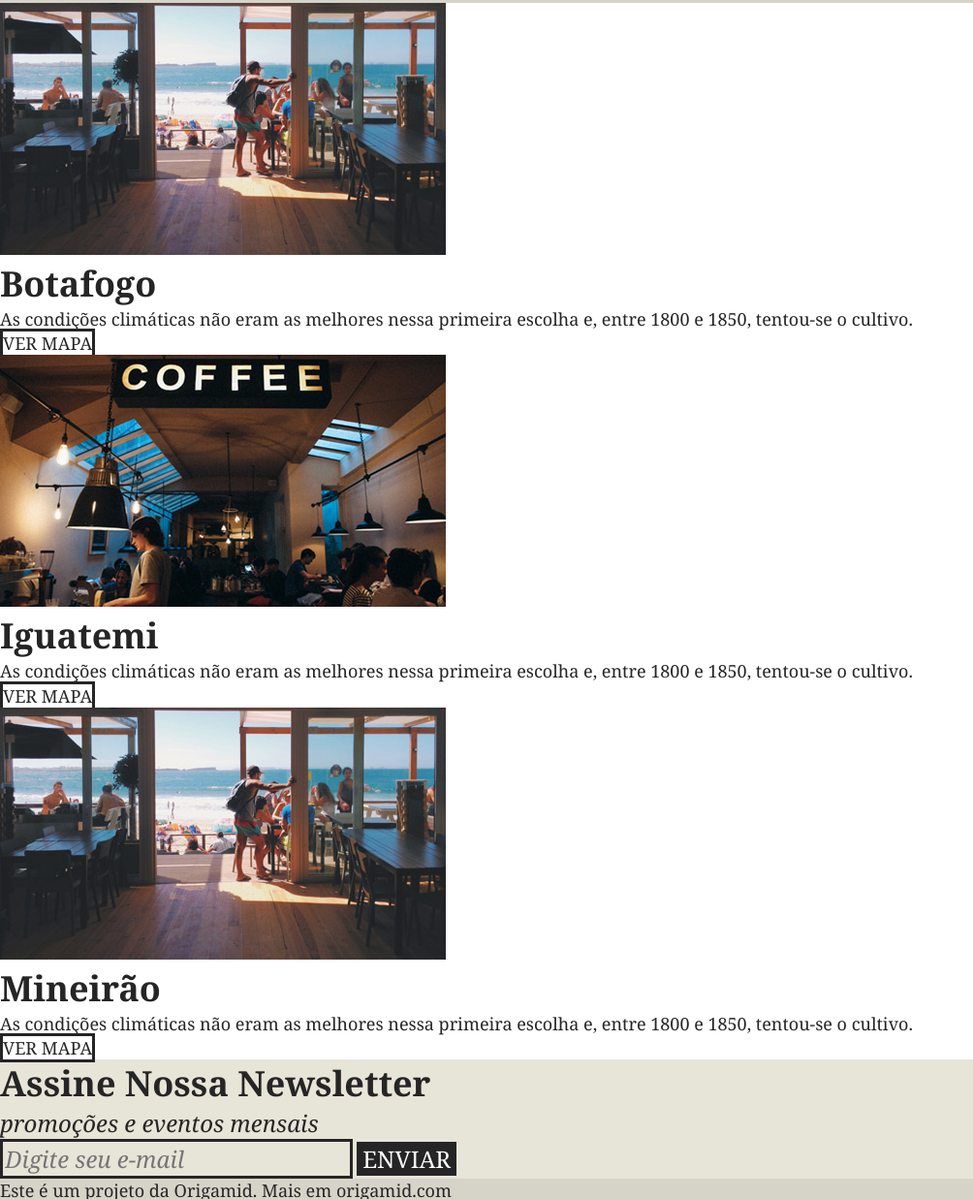
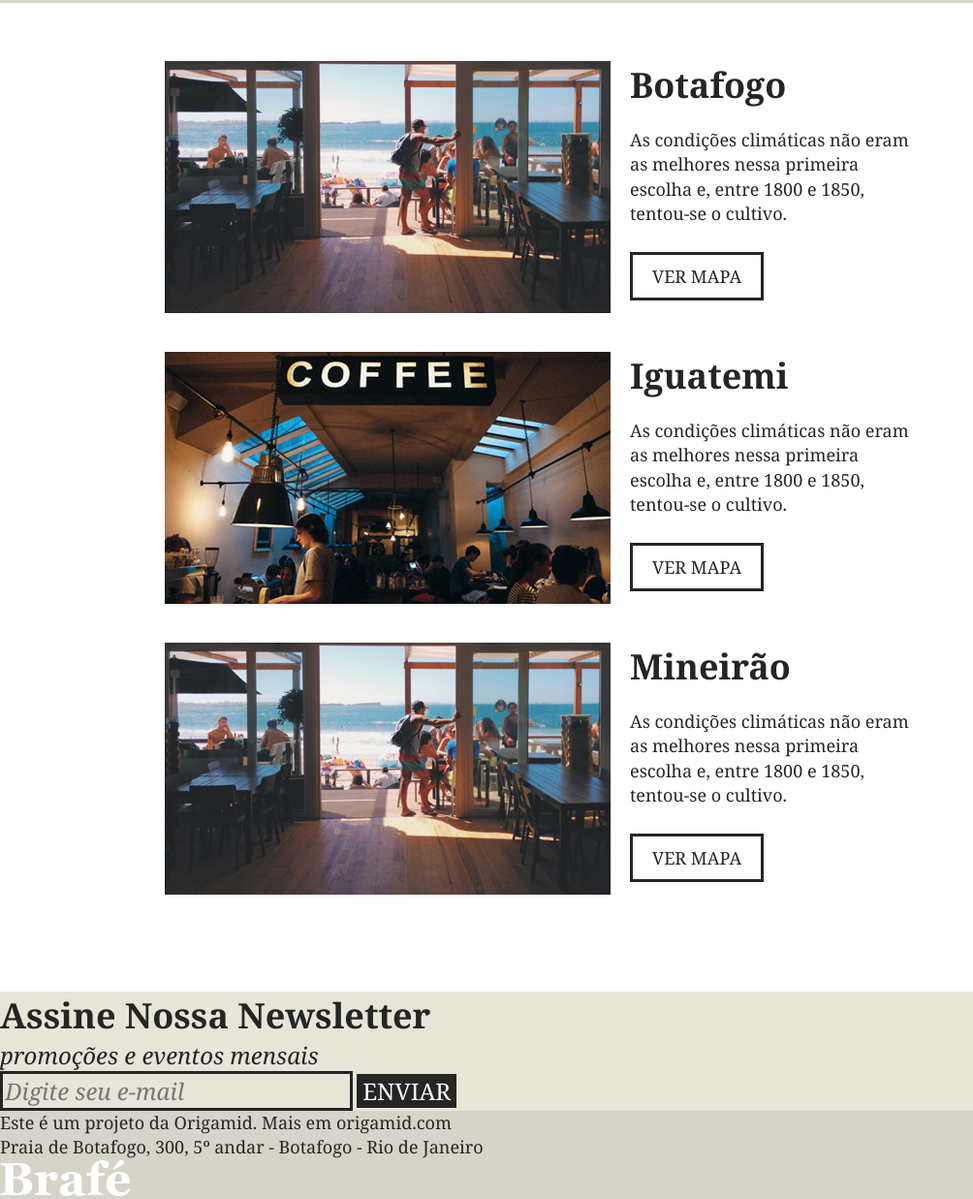
Before and after one commit to renancorreadev/brafe_css_flexBox, a plain HTML site: page index.html in a window 1280 px wide. Shown: the part 1781-3018 px from the top of the page at 97% size, without its empty margins (0-1004 px from the left). Drawn offline with Linux system fonts and the light colour scheme.

Commit message:
feat: styling button & locais

```diff
--- a/css/style.css
+++ b/css/style.css
@@ -185,14 +185,30 @@ a.produtos-btn:hover{
 }
 
 /* Locais */
-
+.locais{
+	padding: 60px 0;
+}
+.locais-item{
+	margin-bottom: 40px;
+}
+.locais-img, .locais-info {
+	flex: 1;
+	margin: 0 10px;
+}
+.locais-img img {
+	display: block;
+	max-width: 100%;
+}
 .locais-item h2 {
 	font-size: 2.25em;
+	margin-bottom: 20px;
 }
 
 .locais-item p {
 	font-size: 1.125em;
 	line-height: 1.4em;
+	max-width: 300px;
+ 	margin-bottom: 40px;
 }
 
 .locais-item a {
@@ -201,6 +217,13 @@ a.produtos-btn:hover{
 	text-decoration: none;
 	border: 3px solid;
 	color: #252525;
+	padding: 10px 20px;
+	transition: all 0.3s ease-in-out;
+}
+
+.locais-item a:hover{
+	background: #252525;
+	color: #fff;
 }
 
 /* Assine */
--- a/index.html
+++ b/index.html
@@ -62,27 +62,35 @@ aente quente, mas também pode ser consumido gelado. Ele é um estimulante, por
 	</section>
 
 	<section class="locais">
-		<div class="locais-item">
-			<img src="img/botafogo.jpg" alt="Brafé unidade Botafogo">
-			<div>
+		<div class="locais-item container">
+			<div class="locais-img">
+				<img src="img/botafogo.jpg" alt="Brafé unidade Botafogo">
+			</div>
+
+			<div class="locais-info">
 				<h2>Botafogo</h2>
 				<p>As condições climáticas não eram as melhores nessa primeira escolha e, entre 1800 e 1850, tentou-se o cultivo.</p>
 				<a href="#">Ver Mapa</a>
 			</div>
 		</div>
 
-		<div class="locais-item">
-			<img src="img/iguatemi.jpg" alt="Brafé unidade Iguatemi">
-			<div>
+		<div class="locais-item container">
+
+			<div class="locais-img">
+				<img src="img/iguatemi.jpg" alt="Brafé unidade Iguatemi">
+			</div>
+			<div class="locais-info">
 				<h2>Iguatemi</h2>
 				<p>As condições climáticas não eram as melhores nessa primeira escolha e, entre 1800 e 1850, tentou-se o cultivo.</p>
 				<a href="#">Ver Mapa</a>
 			</div>
 		</div>
 
-		<div class="locais-item">
-			<img src="img/botafogo.jpg" alt="Brafé unidade Mineirão">
-			<div>
+		<div class="locais-item container">
+			<div class="locais-img">
+				<img src="img/botafogo.jpg" alt="Brafé unidade Mineirão">
+			</div>
+			<div class="locais-info">
 				<h2>Mineirão</h2>
 				<p>As condições climáticas não eram as melhores nessa primeira escolha e, entre 1800 e 1850, tentou-se o cultivo.</p>
 				<a href="#">Ver Mapa</a>
```
